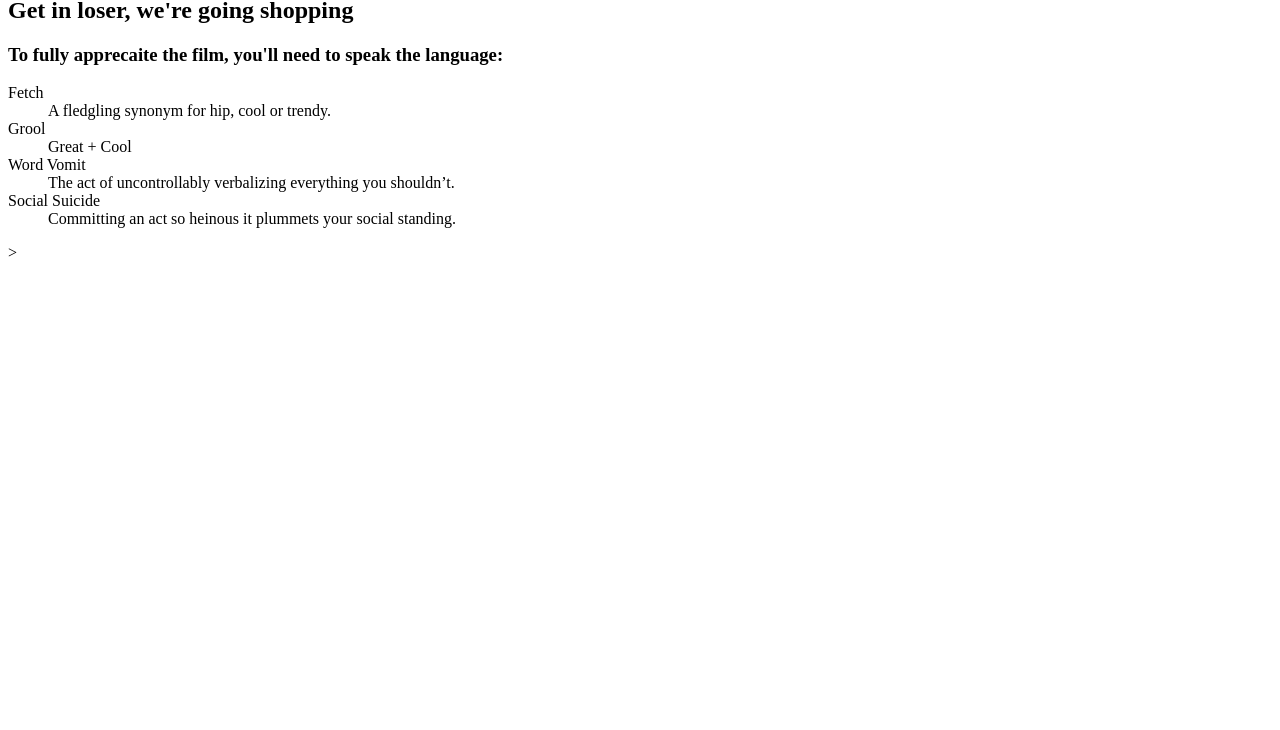
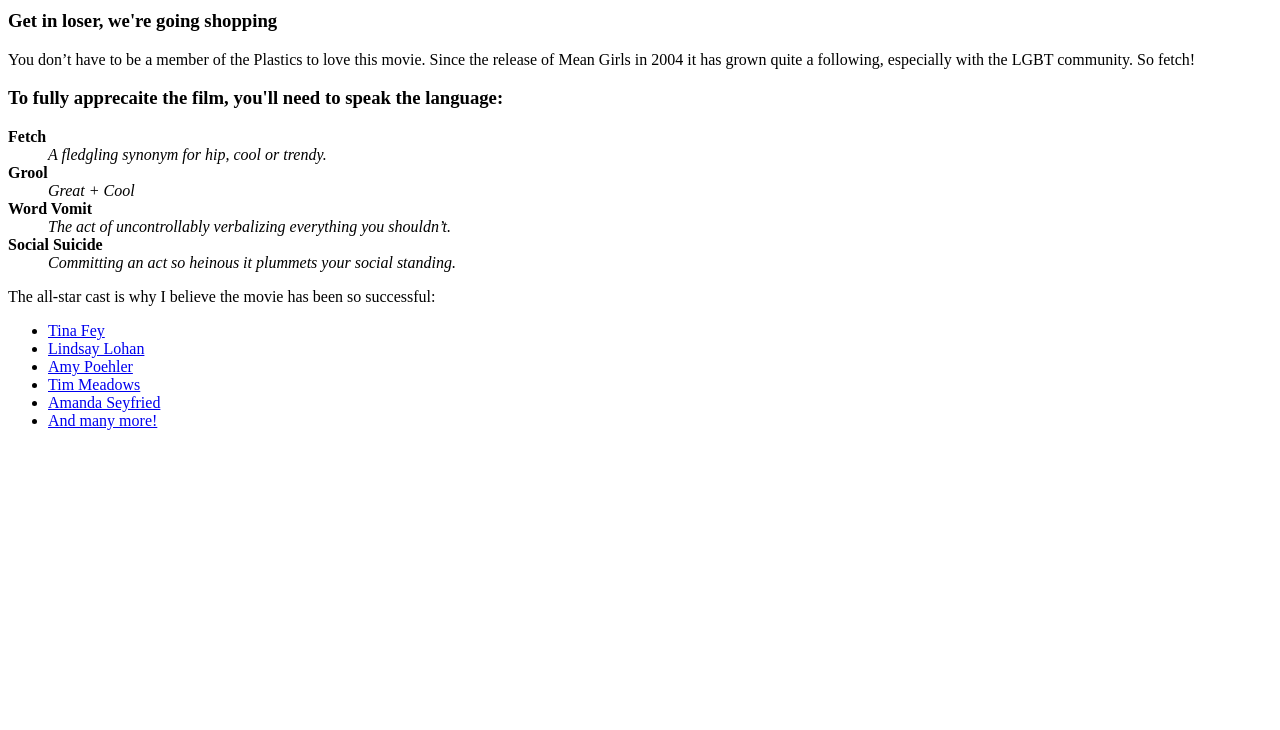
Before and after one commit to LucasEWright/LucasEWright.github.io, a plain HTML site: page index.html in a window 1280 px wide. Shown: the part 70-800 px from the top of the page. Drawn offline with Linux system fonts and the light colour scheme.

Commit message:
added intro paragraph and cast list with links to imdb.com

```diff
--- a/index.html
+++ b/index.html
@@ -5,23 +5,38 @@
 	<title>Mean Girls today.  Mean Girls tomorrow. Mean Girls forever.</title>
 </head>
 <body>
+	<header>
+		<h1>Mean Girls today.  Mean Girls tomorrow. Mean Girls forever.</h1>
+		<h3>Get in loser, we're going shopping</h2>
+	</header>
+
+	<p>You don’t have to be a member of the Plastics to love this movie.  Since the release of Mean Girls in 2004 it has grown quite a following, especially with the LGBT community. So fetch!</p>
+
 	<section>
-		<h1>Mean Girls today.  Mean Girls tomorrow. Mean Girls forever.</h1>
-		<h2>Get in loser, we're going shopping</h2>
+		<h3>To fully apprecaite the film, you'll need to speak the language:</h3>
+		<dl>
+			<dt><b>Fetch</b></dt>
+			<dd><i>A fledgling synonym for hip, cool or trendy.</i></dd>
+			<dt><b>Grool</b></dt>
+			<dd><i>Great + Cool</i></dd>
+			<dt><b>Word Vomit</b></dt>
+			<dd><i>The act of uncontrollably verbalizing everything you shouldn’t.</i></dd>
+			<dt><b>Social Suicide</b></dt>
+			<dd><i>Committing an act so heinous it plummets your social standing.</i></dd>
+		</dl>
 	</section>
 	<section>
+		<p>The all-star cast is why I believe the movie has been so successful:</p>
+		<ul>
+			<li><a href="http://www.imdb.com/name/nm0275486">Tina Fey</a></li>
+			<li><a href="http://www.imdb.com/name/nm0517820/">Lindsay Lohan</a></li>
+			<li><a href="http://www.imdb.com/name/nm0688132/">Amy Poehler</a></li>
+			<li><a href="http://www.imdb.com/name/nm0005218/">Tim Meadows</a></li>
+			<li><a href="http://www.imdb.com/name/nm1086543/?ref_=tt_cl_t12">Amanda Seyfried</a></li>
+			<li><a href="http://www.imdb.com/title/tt0377092/fullcredits?ref_=tt_cl_sm#cast">And many more!</a></li>
+		</ul>
 
-		<h3>To fully apprecaite the film, you'll need to speak the language:</h3>
-		<dl>
-			<dt>Fetch</dt>
-			<dd>A fledgling synonym for hip, cool or trendy.</dd>
-			<dt>Grool</dt>
-			<dd>Great + Cool</dd>
-			<dt>Word Vomit</dt>
-			<dd>The act of uncontrollably verbalizing everything you shouldn’t.</dd>
-			<dt>Social Suicide</dt>
-			<dd>Committing an act so heinous it plummets your social standing.</dd>
-		</dl>>
+
 	</section>
 </body>
 </html>
```
